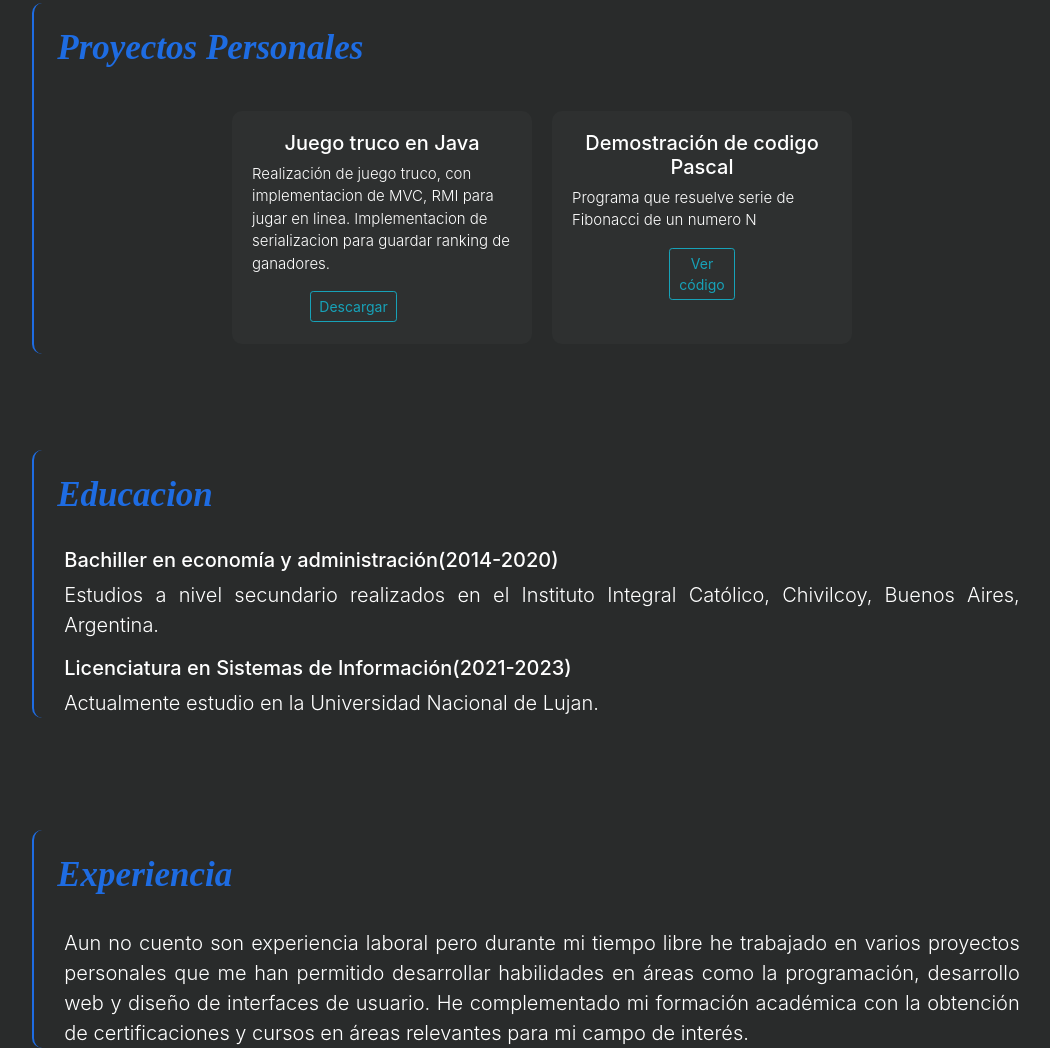
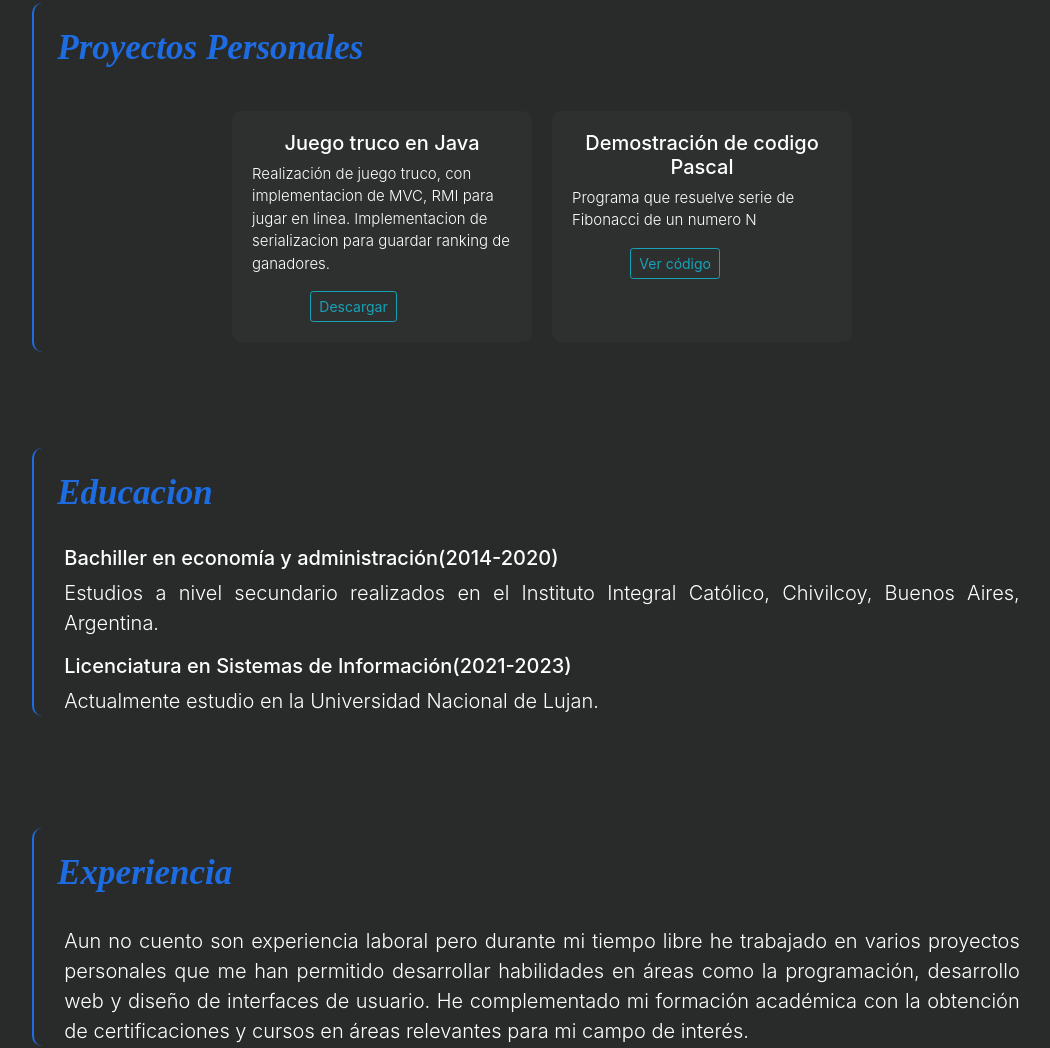
Before and after one commit to LucasLatessa/Portfolio2, a plain HTML site: page index.html in a window 1280 px wide. Shown: the part 2433-3481 px from the top of the page, without its empty margins (99-1149 px from the left). Drawn offline with nearby package versions, Linux system fonts and the light colour scheme.

Commit message:
change buttom prj

```diff
--- a/index.html
+++ b/index.html
@@ -254,12 +254,10 @@
                                     Programa que resuelve serie de Fibonacci de un numero N</p>
                             </div>
                             <div class="mx-auto col-md-8">
-                                <div class="mx-auto col-md-8">
-                                    <a _ngcontent-paa-c7="" target="_blank" id="botonProyecto"
-                                        href="proyectos/Fibonacci.pas">
-                                        <button _ngcontent-paa-c7="" type="button" class="btn btn-outline-info btn-sm">
-                                            Ver código </button></a>
-                                </div>
+                                <a _ngcontent-paa-c7="" target="_blank" id="botonProyecto"
+                                    href="proyectos/Fibonacci.pas">
+                                    <button _ngcontent-paa-c7="" type="button" class="btn btn-outline-info btn-sm">
+                                        Ver código </button></a>
                             </div>
                             <br>
                         </div>
@@ -365,7 +363,7 @@
                             </div>
                             <div class="col" id="contactRow">
                                 <div class="container">
-                                    <img src="imagenes/github.png" class="card-img" id="github" >
+                                    <img src="imagenes/github.png" class="card-img" id="github">
                                 </div>
                                 <div class="text-center  mt-3">
                                     <a class="text-light text-decoration-none font-italic"
```
